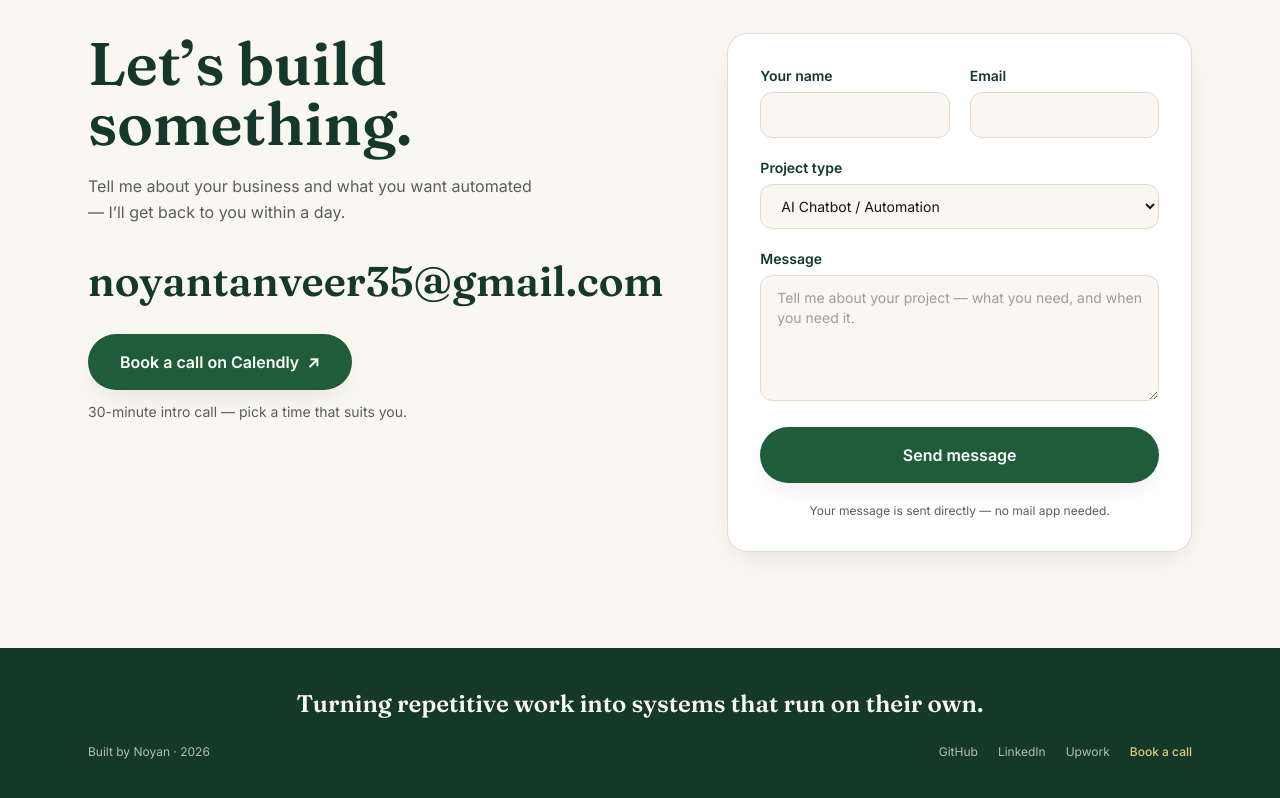
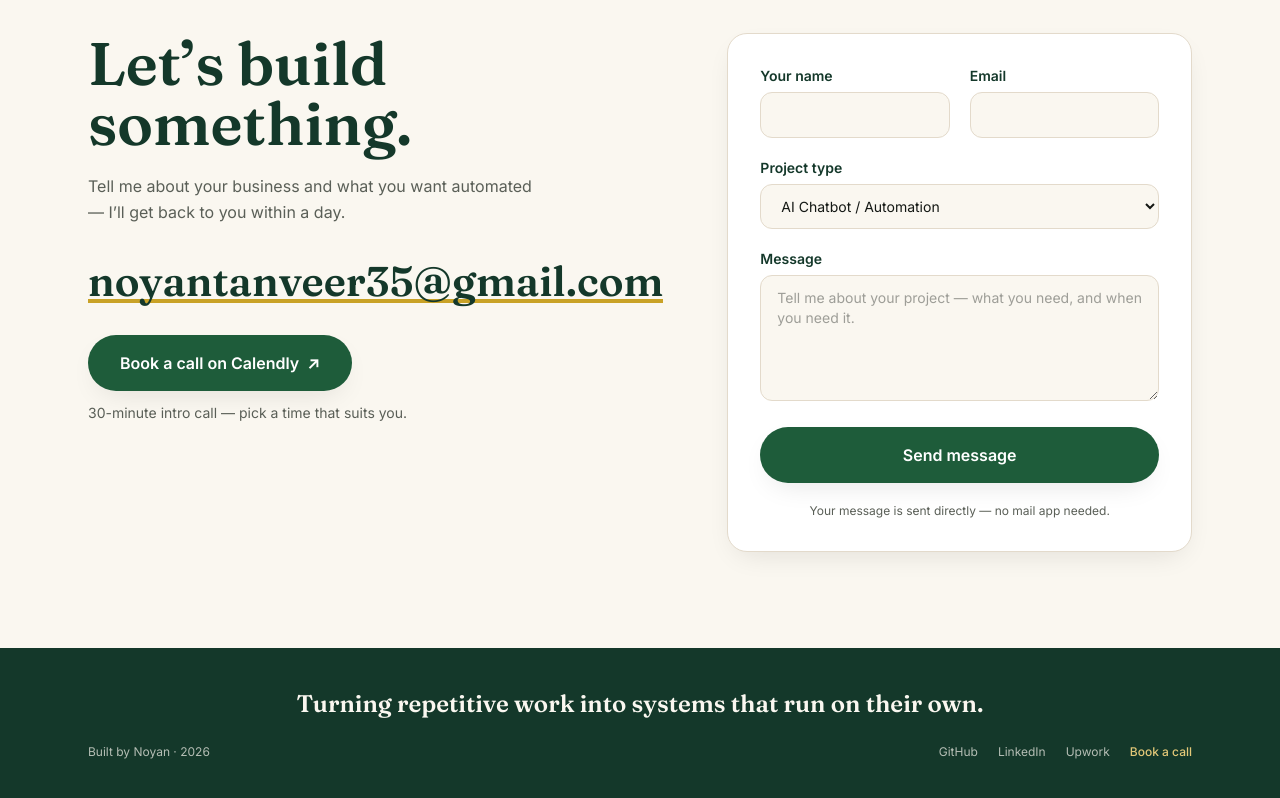
Before and after one commit to FindNoyan/noyan-portfolio, a React (Vite) app: page / in a window 1280 px wide. Shown: the part 4032-4830 px from the top of the page. Built offline with nearby package versions, Linux system fonts and the light colour scheme.

Commit message:
Step 4: gold email underline + hover polish styles

```diff
--- a/src/index.css
+++ b/src/index.css
@@ -138,3 +138,16 @@ body {
   outline: 2px solid #1e5c3a;
   outline-offset: 3px;
 }
+
+/* Step 4 redesign: big email link with a gold underline that thickens on
+   hover. An inset box-shadow animates smoothly (no layout work) and keeps
+   the whole address tappable. */
+.email-gold-underline {
+  box-shadow: inset 0 -4px 0 #c9a227;
+  padding-bottom: 2px;
+  transition: box-shadow 0.25s ease;
+}
+
+.email-gold-underline:hover {
+  box-shadow: inset 0 -8px 0 #c9a227;
+}
```
